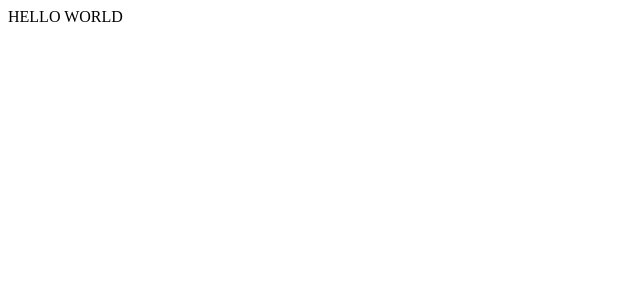
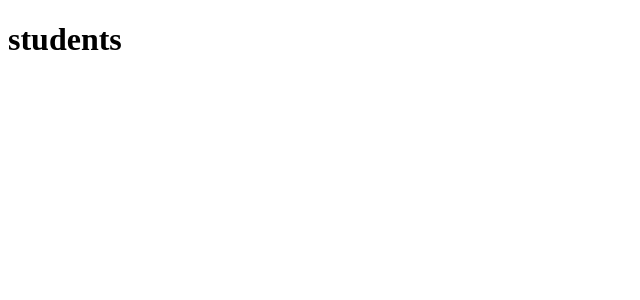
Before and after one commit to Alshohatee/ttp-crud-frontend, a React (Create React App) app: page / in a window 1280 px wide. Shown: the top 300 px of the page, without its empty margins (0-640 px from the left). Built offline with nearby package versions, Linux system fonts and the light colour scheme.

Commit message:
add the components to view students and compuses

```diff
--- a/package.json
+++ b/package.json
@@ -8,6 +8,7 @@
     "@testing-library/user-event": "^13.5.0",
     "react": "^17.0.2",
     "react-dom": "^17.0.2",
+    "react-router-dom": "^6.2.1",
     "react-scripts": "5.0.0",
     "web-vitals": "^2.1.4"
   },
--- a/src/App.js
+++ b/src/App.js
@@ -1,11 +1,14 @@
 
-
-
+import { BrowserRouter, Routes, Route } from "react-router-dom";
+import Home from './compoents/Home'
 function App() {
   return (
-    <div className="App">
-      HELLO WORLD
-    </div>
+  <BrowserRouter>
+    <Routes>
+        <Route exact path="/" element={<Home />} />
+
+    </Routes>
+</BrowserRouter>
   );
 }
 
--- /dev/null
+++ b/src/compoents/Home.js
@@ -0,0 +1,13 @@
+
+
+// view all campuses and all students here
+export default function Home( props ) {
+
+    return (
+        <div>
+
+            <h1>students</h1>
+
+        </div>
+    )
+}
```
Also changed, not shown: src/compoents/CampusCard.js (added, +15 -0 lines), src/compoents/CampusesView.js (added, +15 -0 lines), src/compoents/StudentsView.js (added, +15 -0 lines), src/compoents/StudnetCard.js (added, +16 -0 lines), 1 other file (tests, documents, lock files or other folders).
